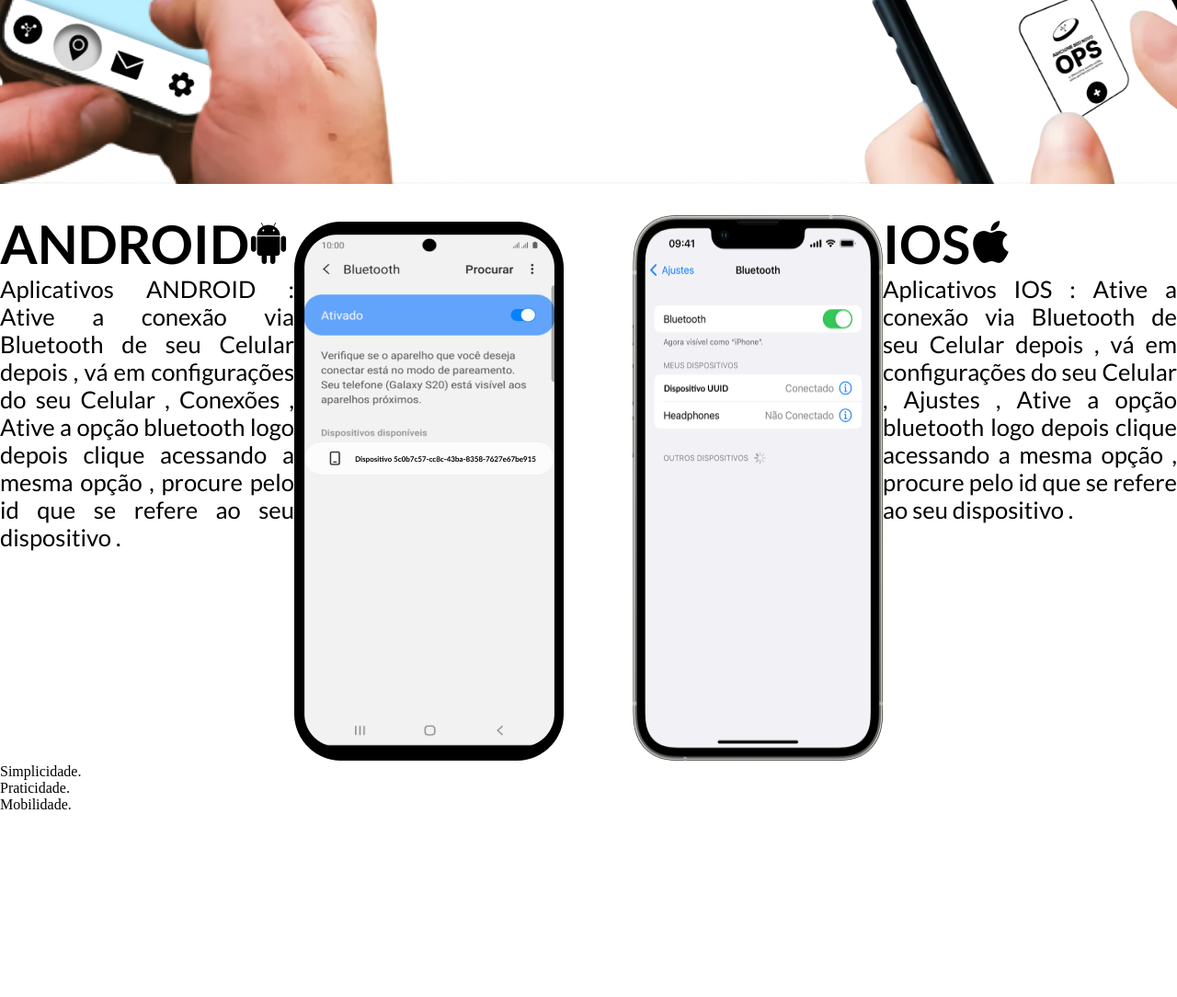
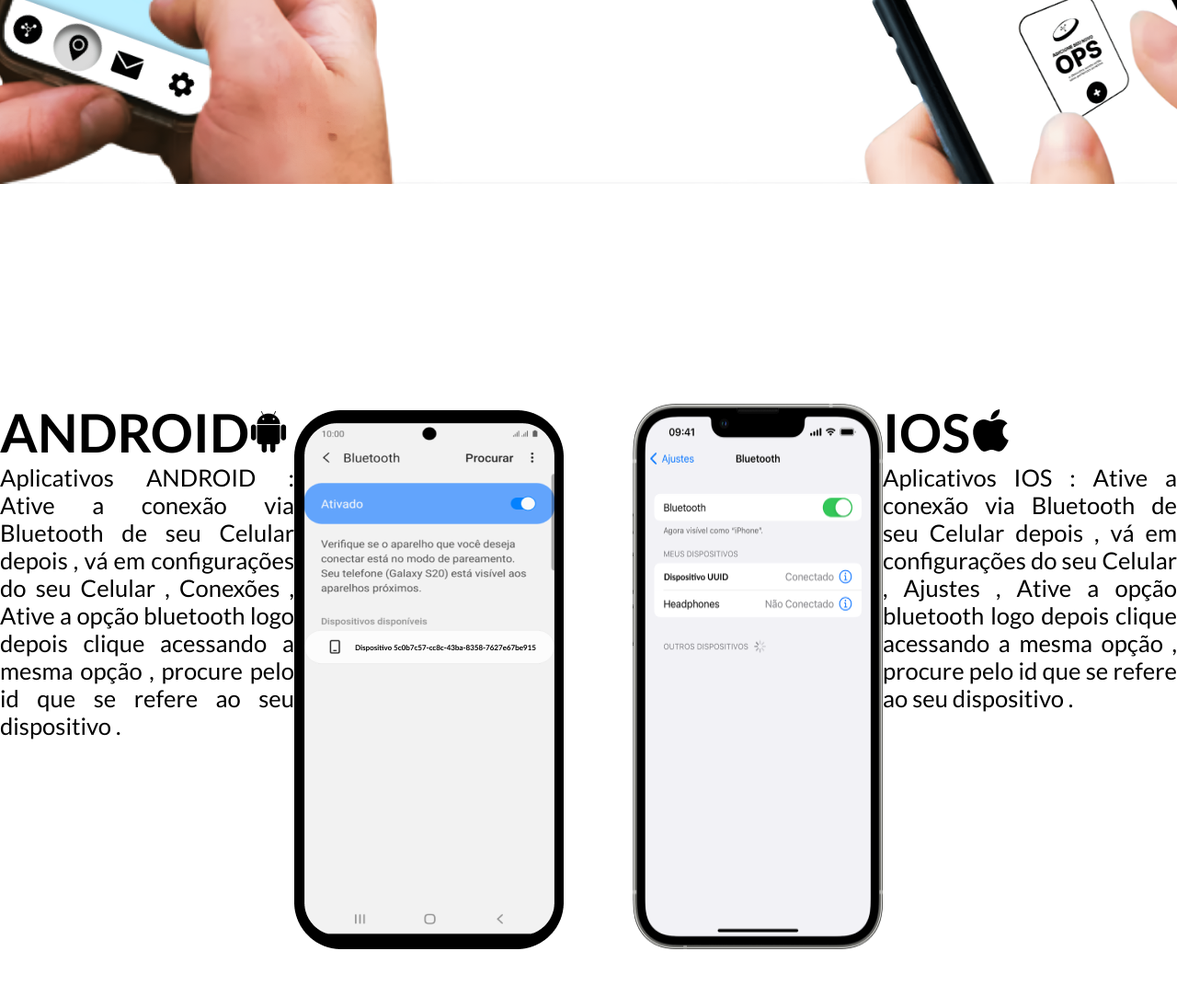
Before and after one commit to CarlosQrz/CarlosQueiroz-pit-ifound, a PHP site: page / in a window 1280 px wide. Shown: the part 5400-6484 px from the top of the page at 92% size. Before the commit the page ends 6280 px from the top, so only its background shows below. Run offline with PHP 8.4, Linux system fonts and the light colour scheme; style sheets or scripts are compiled from the project's sources.

Commit message:
dito cujo

```diff
--- a/style.scss
+++ b/style.scss
@@ -256,7 +256,7 @@ section.section-content-1 {
 }
 
 div.container-content-section-1 {
-  width: 50.5%;
+  width: 38.5%;
   height: 20vh;
 
   display: flex;
@@ -627,9 +627,19 @@ button.compra-oferta{
   transition: 280ms;
 }
 
-section.container-content-section-5{
+section.section-content-5{
   width: 100%;
-  height: 180vh;
+  height: 130vh;
+
+  display: flex;
+  flex-direction: row;
+
+  justify-content: center;
+  align-items: center;
+}
+
+div.container-content-section-5{
+  width: 100%;
 
   display: flex;
   flex-direction: row;
@@ -684,19 +694,45 @@ span.apple-about{
 
 div.app-container-images{
   position: relative;
+
   display: flex;
   flex-direction: row;
-
-
 
   justify-content: space-between;
   width: 700px;
 }
 
   section.section-content-6{
+    display: flex;
+    flex-direction: column;
 
+    justify-content: center;
+    align-items: start;
+
+    width: 100%;
+    height: 100vh;
+
+    object-fit: cover;
+    object-position: bottom;
+
+    background-image: url('./img-main-page/APP-CONTENT-SECTION-6.jpg');
+    background-position: center;
+    background-repeat: no-repeat;
+    background-size: 45%;
   }
 
   ul.container-frases-efeito{
 
+    margin-left: 3em;
+
+    display: flex;
+    flex-direction: column;
+
+    font-size: 3.4em;
+    font-family: 'Lato', sans-serif;
+    font-weight: 700;
+
+    list-style-type: none;
+
+    line-height: 0.8em;
   }
```
